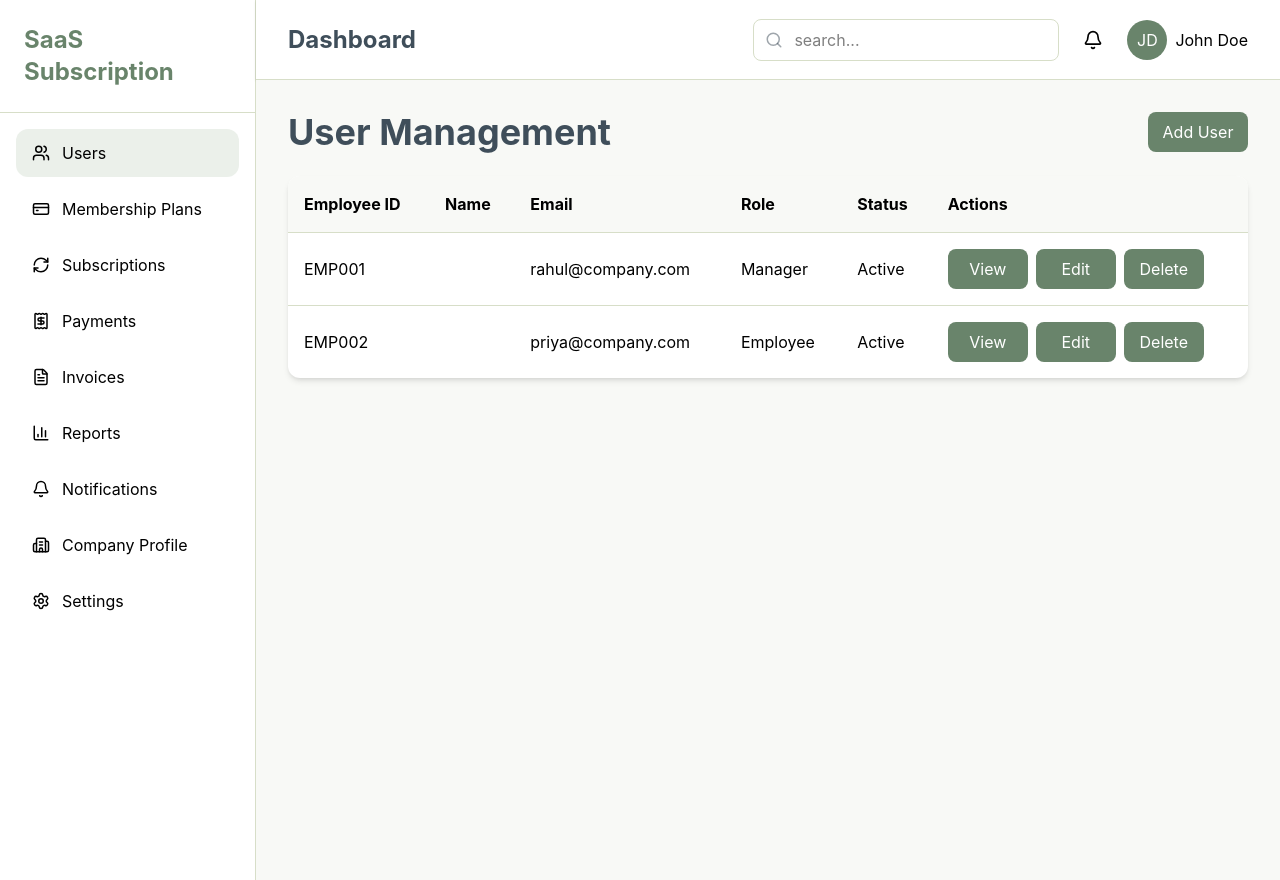
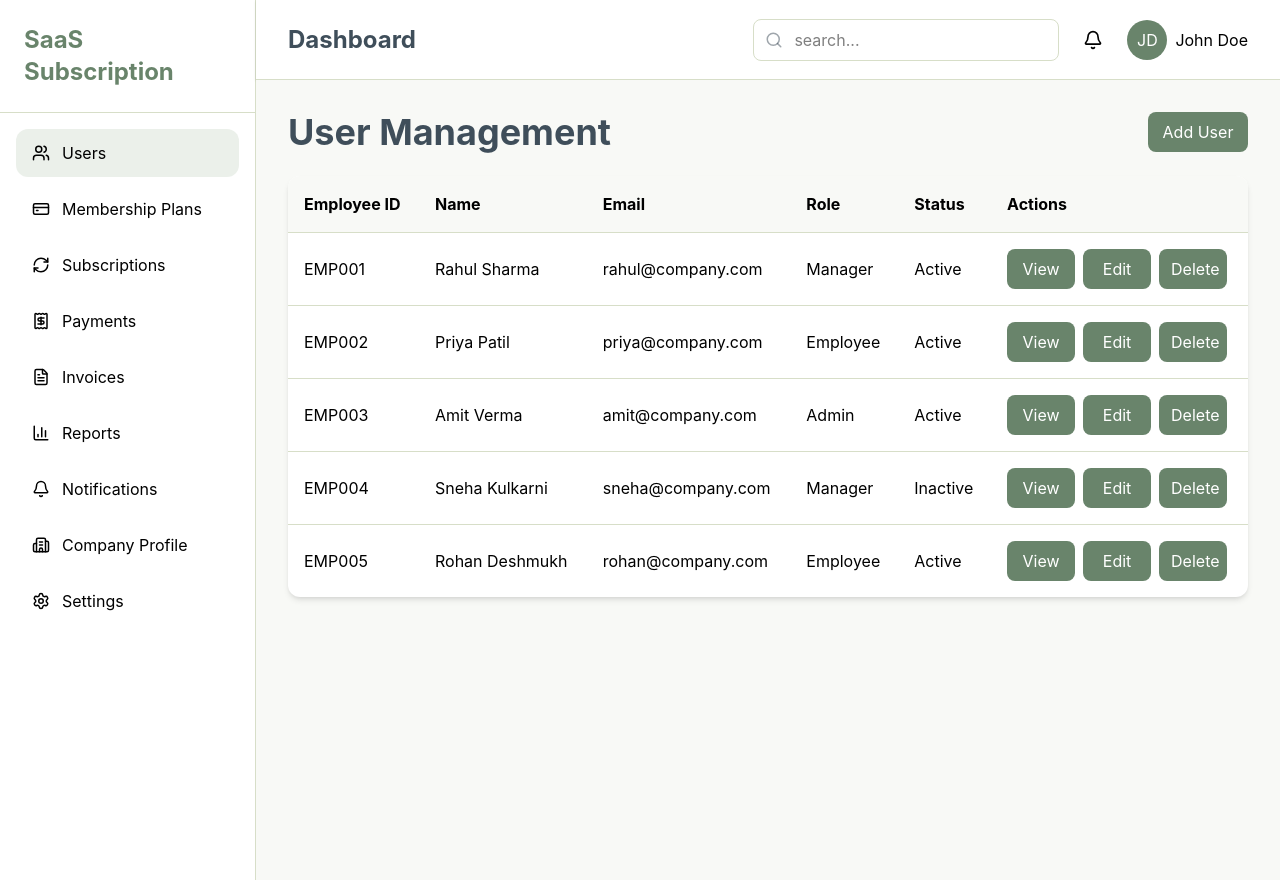
Before and after one commit to saas-subcription-platform/saas-frontend, a React app in the folder frontend/: page /admin/users in a window 1280 px wide. Built offline with nearby package versions, Linux system fonts and the light colour scheme; the HTML template or start-up script is replaced by a standard one.

Commit message:
Added sample user records

```diff
--- a/frontend/src/features/Admin/pages/UserDetailsPage.jsx
+++ b/frontend/src/features/Admin/pages/UserDetailsPage.jsx
@@ -24,6 +24,39 @@ const UserDetailsPage = () => {
             role: "Employee",
             status: "Active",
             joinDate: "10-Jan-2026"
+        },
+        {
+            id: "EMP003",
+            firstName: "Amit",
+            lastName: "Verma",
+            email: "amit@company.com",
+            phone: "9123456789",
+            department: "IT",
+            role: "Admin",
+            status: "Active",
+            joinDate: "15-Jan-2026"
+        },
+        {
+            id: "EMP004",
+            firstName: "Sneha",
+            lastName: "Kulkarni",
+            email: "sneha@company.com",
+            phone: "9876123456",
+            department: "Marketing",
+            role: "Manager",
+            status: "Inactive",
+            joinDate: "20-Jan-2026"
+        },
+        {
+            id: "EMP005",
+            firstName: "Rohan",
+            lastName: "Deshmukh",
+            email: "rohan@company.com",
+            phone: "9988123456",
+            department: "Finance",
+            role: "Employee",
+            status: "Active",
+            joinDate: "25-Jan-2026"
         }
     ];
 
--- a/frontend/src/features/Admin/pages/UsersPage.jsx
+++ b/frontend/src/features/Admin/pages/UsersPage.jsx
@@ -26,6 +26,39 @@ const UsersPage = () => {
             role: "Employee",
             status: "Active",
             joinDate: "10-Jan-2026"
+        },
+        {
+            id: "EMP003",
+            firstName: "Amit",
+            lastName: "Verma",
+            email: "amit@company.com",
+            phone: "9123456789",
+            department: "IT",
+            role: "Admin",
+            status: "Active",
+            joinDate: "15-Jan-2026"
+        },
+        {
+            id: "EMP004",
+            firstName: "Sneha",
+            lastName: "Kulkarni",
+            email: "sneha@company.com",
+            phone: "9876123456",
+            department: "Marketing",
+            role: "Manager",
+            status: "Inactive",
+            joinDate: "20-Jan-2026"
+        },
+        {
+            id: "EMP005",
+            firstName: "Rohan",
+            lastName: "Deshmukh",
+            email: "rohan@company.com",
+            phone: "9988123456",
+            department: "Finance",
+            role: "Employee",
+            status: "Active",
+            joinDate: "25-Jan-2026"
         }
     ]);
 
@@ -65,22 +98,22 @@ const UsersPage = () => {
                             {users.map((user) => (
                                 <tr key={user.id} className="border-t border-border">
                                     <td className="p-4">{user.id}</td>
-                                    <td className="p-4">{user.name}</td>
+                                    <td className="p-4">{user.firstName} {user.lastName}</td>
                                     <td className="p-4">{user.email}</td>
                                     <td className="p-4">{user.role}</td>
                                     <td className="p-4">{user.status}</td>
 
                                     <td className="p-4 space-x-2">
-                                        <button className="bg-primary text-white px-3 py-2 rounded-lg w-20"
-                                                onClick={() => navigate(`/admin/users/${user.id}`)}>
+                                        <button className="bg-primary text-white px-3 py-2 rounded-lg w-17"
+                                            onClick={() => navigate(`/admin/users/${user.id}`)}>
                                             View
                                         </button>
 
-                                        <button className="bg-primary text-white px-3 py-2 rounded-lg w-20">
+                                        <button className="bg-primary text-white px-3 py-2 rounded-lg w-17">
                                             Edit
                                         </button>
 
-                                        <button className="bg-primary text-white px-3 py-2 rounded-lg w-20">
+                                        <button className="bg-primary text-white px-3 py-2 rounded-lg w-17">
                                             Delete
                                         </button>
                                     </td>
```
